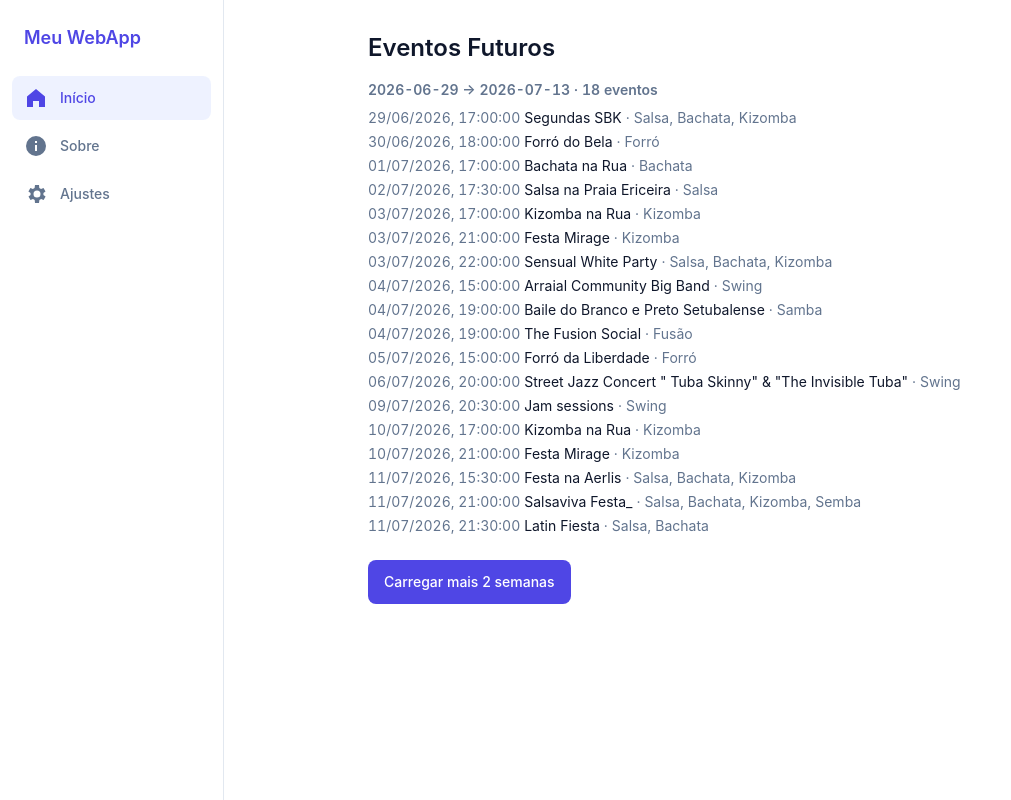
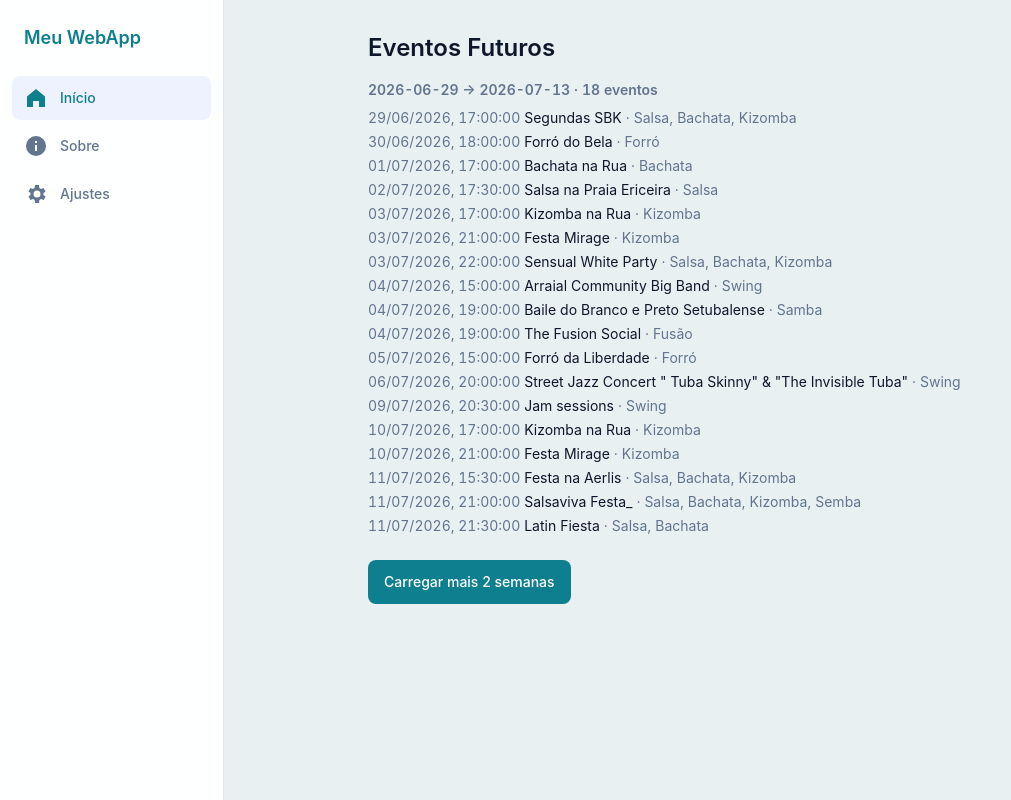
Before and after one commit to carloshrabelo/ai, a React (Vite) app: page / in a window 1280 px wide. Shown: the whole page, without its empty margins (0-1011 px from the left). Built offline with nearby package versions, Linux system fonts and the light colour scheme; no server answers.

Commit message:
Add theme tokens and light/dark mode
Co-Authored-By: Claude Opus 5.5 <noreply@anthropic.com>

```diff
--- a/index.html
+++ b/index.html
@@ -10,7 +10,19 @@
     <link rel="icon" href="/icon.svg" type="image/svg+xml" />
     <link rel="apple-touch-icon" href="/apple-touch-icon-180x180.png" />
 
-    <meta name="theme-color" content="#4f46e5" />
+    <meta name="theme-color" content="#0e7f8f" />
+    <script>
+      // Aplica o tema antes do primeiro paint (mesma lógica de src/theme/useTheme.ts).
+      ;(function () {
+        var mode = 'system'
+        try {
+          mode = localStorage.getItem('theme') || 'system'
+        } catch (e) {}
+        var dark = mode === 'dark' || (mode !== 'light' && matchMedia('(prefers-color-scheme: dark)').matches)
+        document.documentElement.dataset.theme = dark ? 'dark' : 'light'
+        document.querySelector('meta[name="theme-color"]').setAttribute('content', dark ? '#14162b' : '#0e7f8f')
+      })()
+    </script>
     <meta name="mobile-web-app-capable" content="yes" />
     <meta name="apple-mobile-web-app-capable" content="yes" />
     <meta name="apple-mobile-web-app-status-bar-style" content="black-translucent" />
--- /dev/null
+++ b/src/components/ThemeToggle.tsx
@@ -0,0 +1,31 @@
+import { type ThemeMode, useTheme } from '../theme/useTheme'
+
+const OPTIONS: { value: ThemeMode; label: string }[] = [
+  { value: 'light', label: 'Claro' },
+  { value: 'dark', label: 'Escuro' },
+  { value: 'system', label: 'Sistema' },
+]
+
+/** Seletor Claro / Escuro / Sistema. */
+export default function ThemeToggle() {
+  const { mode, setMode } = useTheme()
+
+  return (
+    <div role="radiogroup" aria-label="Tema" className="inline-flex rounded-lg bg-surface-muted p-0.5">
+      {OPTIONS.map((option) => (
+        <button
+          key={option.value}
+          type="button"
+          role="radio"
+          aria-checked={mode === option.value}
+          onClick={() => setMode(option.value)}
+          className={`h-10 min-w-20 cursor-pointer rounded-md px-3 text-sm font-medium transition focus-visible:outline-2 focus-visible:outline-brand ${
+            mode === option.value ? 'bg-surface text-fg shadow-sm' : 'text-fg-muted hover:text-fg'
+          }`}
+        >
+          {option.label}
+        </button>
+      ))}
+    </div>
+  )
+}
--- a/src/index.css
+++ b/src/index.css
@@ -1,17 +1,112 @@
 @import "tailwindcss";
 
-@theme {
-  --color-brand: #4f46e5;
+/* Tema escuro controlado por <html data-theme="dark">, definido em index.html e useTheme. */
+@custom-variant dark (&:where([data-theme="dark"], [data-theme="dark"] *));
+
+/*
+ * Tokens semânticos. As cores reais ficam nas variáveis abaixo e trocam com o tema;
+ * as utilities (bg-surface, text-fg-muted, bg-genre-wine…) apontam para elas.
+ * Contraste de texto verificado em AA (≥ 4.5) nos dois temas.
+ */
+@theme inline {
+  --color-bg: var(--bg);
+  --color-surface: var(--surface);
+  --color-surface-muted: var(--surface-muted);
+  --color-border: var(--border);
+  --color-fg: var(--fg);
+  --color-fg-muted: var(--fg-muted);
+  --color-brand: var(--brand);
+  --color-brand-fg: var(--brand-fg);
+  --color-header: var(--header);
+  --color-header-fg: var(--header-fg);
+
+  --color-genre-neutral: var(--genre-neutral);
+  --color-genre-neutral-fg: var(--genre-neutral-fg);
+  --color-genre-wine: var(--genre-wine);
+  --color-genre-wine-fg: #ffffff;
+  --color-genre-pink: #c2306f;
+  --color-genre-pink-fg: #ffffff;
+  --color-genre-brown: var(--genre-brown);
+  --color-genre-brown-fg: #ffffff;
+  --color-genre-dark-blue: var(--genre-dark-blue);
+  --color-genre-dark-blue-fg: #ffffff;
+  --color-genre-red: #c62828;
+  --color-genre-red-fg: #ffffff;
+  --color-genre-yellow: #f2c230;
+  --color-genre-yellow-fg: #2b2100;
+  --color-genre-dark-green: var(--genre-dark-green);
+  --color-genre-dark-green-fg: #ffffff;
+  --color-genre-light-blue: #7cc8f0;
+  --color-genre-light-blue-fg: #0b2a3c;
+  --color-genre-orange: #e8742a;
+  --color-genre-orange-fg: #2a1300;
+  --color-genre-purple: #7e3fb8;
+  --color-genre-purple-fg: #ffffff;
+  --color-genre-teal: #0b7d72;
+  --color-genre-teal-fg: #ffffff;
 }
 
 @layer base {
+  :root {
+    color-scheme: light;
+    --bg: #e8f0f2;
+    --surface: #ffffff;
+    --surface-muted: #f3f7f8;
+    --border: #d5e1e5;
+    --fg: #0f172a;
+    --fg-muted: #475569;
+    --brand: #0e7f8f;
+    --brand-fg: #ffffff;
+    --header: #0e7f8f;
+    --header-fg: #ffffff;
+
+    --genre-neutral: #e2e8f0;
+    --genre-neutral-fg: #334155;
+    --genre-wine: #8e2445;
+    --genre-brown: #8a5a2b;
+    --genre-dark-blue: #1e3a8a;
+    --genre-dark-green: #166534;
+  }
+
+  [data-theme="dark"] {
+    color-scheme: dark;
+    --bg: #14162b;
+    --surface: #23264a;
+    --surface-muted: #1c1f3d;
+    --border: rgb(255 255 255 / 0.1);
+    --fg: #eef0ff;
+    --fg-muted: #a3a8d0;
+    --brand: #22c3d6;
+    --brand-fg: #0b1020;
+    --header: #14162b;
+    --header-fg: #eef0ff;
+
+    /* Cores escuras demais sobre o fundo azul-marinho ficam um tom mais claras. */
+    --genre-neutral: #3a3e66;
+    --genre-neutral-fg: #e2e4ff;
+    --genre-wine: #b0345c;
+    --genre-brown: #9c6a38;
+    --genre-dark-blue: #3557c4;
+    --genre-dark-green: #1a7f45;
+  }
+
   html {
     -webkit-tap-highlight-color: transparent;
     -webkit-text-size-adjust: 100%;
   }
 
   body {
-    @apply bg-white text-slate-900 antialiased dark:bg-slate-950 dark:text-slate-100;
+    @apply bg-bg text-fg antialiased;
     overscroll-behavior: none;
   }
+
+  @media (prefers-reduced-motion: reduce) {
+    *,
+    *::before,
+    *::after {
+      animation-duration: 0.01ms !important;
+      animation-iteration-count: 1 !important;
+      transition-duration: 0.01ms !important;
+    }
+  }
 }
--- /dev/null
+++ b/src/theme/useTheme.ts
@@ -0,0 +1,55 @@
+import { useCallback, useEffect, useState } from 'react'
+
+export type ThemeMode = 'light' | 'dark' | 'system'
+
+/** Mesma chave lida pelo script inline do index.html (evita piscar no carregamento). */
+const STORAGE_KEY = 'theme'
+const DARK_QUERY = '(prefers-color-scheme: dark)'
+
+/** Cor da barra do navegador/PWA em cada tema (igual ao header). */
+const THEME_COLOR = { light: '#0e7f8f', dark: '#14162b' } as const
+
+function readMode(): ThemeMode {
+  try {
+    const value = localStorage.getItem(STORAGE_KEY)
+    return value === 'light' || value === 'dark' ? value : 'system'
+  } catch {
+    return 'system'
+  }
+}
+
+function resolve(mode: ThemeMode): 'light' | 'dark' {
+  if (mode !== 'system') return mode
+  return window.matchMedia(DARK_QUERY).matches ? 'dark' : 'light'
+}
+
+function apply(mode: ThemeMode) {
+  const theme = resolve(mode)
+  document.documentElement.dataset.theme = theme
+  document.querySelector('meta[name="theme-color"]')?.setAttribute('content', THEME_COLOR[theme])
+}
+
+export function useTheme() {
+  const [mode, setModeState] = useState<ThemeMode>(readMode)
+
+  useEffect(() => {
+    apply(mode)
+    if (mode !== 'system') return
+    const media = window.matchMedia(DARK_QUERY)
+    const onChange = () => apply('system')
+    media.addEventListener('change', onChange)
+    return () => media.removeEventListener('change', onChange)
+  }, [mode])
+
+  const setMode = useCallback((next: ThemeMode) => {
+    try {
+      if (next === 'system') localStorage.removeItem(STORAGE_KEY)
+      else localStorage.setItem(STORAGE_KEY, next)
+    } catch {
+      // Sem storage (aba anônima, bloqueado): o tema vale só nesta sessão.
+    }
+    setModeState(next)
+  }, [])
+
+  return { mode, setMode }
+}
--- a/vite.config.ts
+++ b/vite.config.ts
@@ -20,8 +20,8 @@ export default defineConfig({
         short_name: 'WebApp',
         description: 'Aplicação React mobile first com suporte a PWA',
         lang: 'pt-BR',
-        theme_color: '#4f46e5',
-        background_color: '#ffffff',
+        theme_color: '#0e7f8f',
+        background_color: '#e8f0f2',
         display: 'standalone',
         orientation: 'portrait',
         start_url: base,
```
